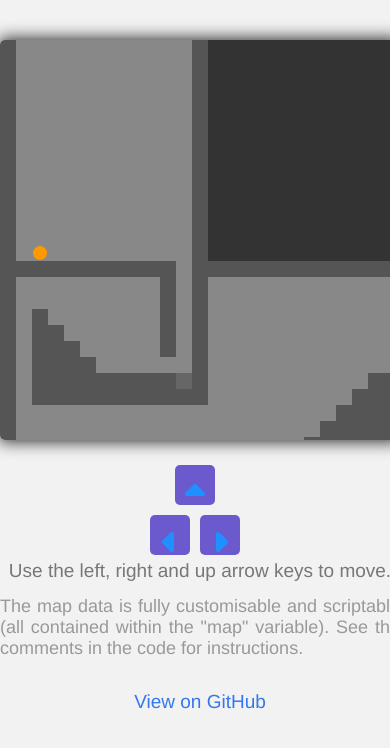
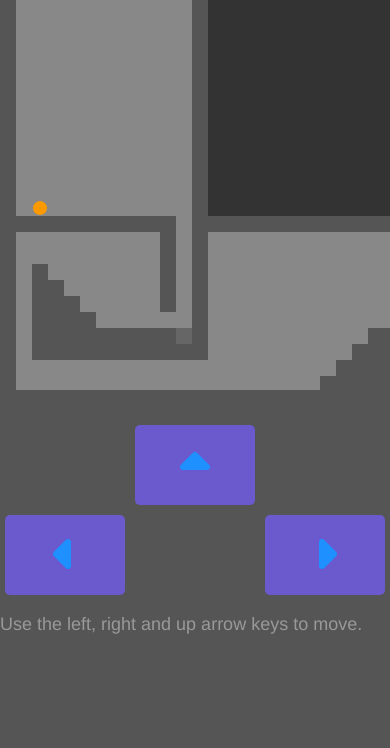
Before and after one commit to dmoster/dmoster.github.io, a PHP site: page /platformer/ in a window 390 px wide; the page is wider, and only the part inside the window is pictured. Shown: the top 748 px of that part. Run offline with PHP 8.4, Linux system fonts and the light colour scheme; some libraries are stand-ins or nearby versions.

Commit message:
fix platformer mobile UI

```diff
--- a/old/platformer/index.html
+++ b/old/platformer/index.html
@@ -20,14 +20,9 @@
     </div>
   </div>
 
-  <p>
+  <p class="info">
     Use the left, right and up arrow keys to move.
   </p>
-  <p class="info">
-    The map data is fully customisable and scriptable (all contained within the "map" variable). See the comments in the code for instructions.
-  </p>
-  <br>
-  <a target="_blank" href="https://github.com/dissimulate/Clarity">View on GitHub</a>
 
   <script src="maps.js"></script>
   <script src="../src/jquery-3.4.1.min.js"></script>
--- a/old/platformer/main.js
+++ b/old/platformer/main.js
@@ -502,8 +502,8 @@ function(callback) {
 var canvas = document.getElementById('canvas'),
   ctx = canvas.getContext('2d');
 
-canvas.width = 400;
-canvas.height = 400;
+canvas.width = window.innerWidth;
+canvas.height = window.innerWidth;
 
 var game = new Clarity();
   game.set_viewport(canvas.width, canvas.height);
--- a/old/platformer/styles.css
+++ b/old/platformer/styles.css
@@ -4,15 +4,13 @@
 }
 
 body {
-  background: #f2f2f2;
+  background: #555;
 }
 
 canvas {
-  display:block;
-  margin: 40px auto 20px;
+  display: block;
+  margin: 0 0 30px;
   border: none;
-  border-radius: 5px;
-  box-shadow: 0 0 16px 2px rgba(0,0,0,0.8);
 }
 
 p, a {
@@ -42,13 +40,14 @@ a {
   display: flex;
   flex-direction: column;
   align-items: center;
-  justify-content: space-around;
+  justify-content: space-between;
   width: 100%;
 }
 
 .row {
   display: flex;
-  justify-content: space-around;
+  justify-content: space-between;
+  width: 100%;
 }
 
 .d-pad {
@@ -58,9 +57,9 @@ a {
   color: dodgerblue;
   padding: 10px;
   margin: 5px;
-  font-size: 2em;
-  width: 40px;
-  height: 40px;
+  font-size: 3em;
+  width: 120px;
+  height: 80px;
   baseline: center;
 }
 
```
Also changed, not shown: old/mostermind/logo.css (added), old/mostermind/logo.html (added).
